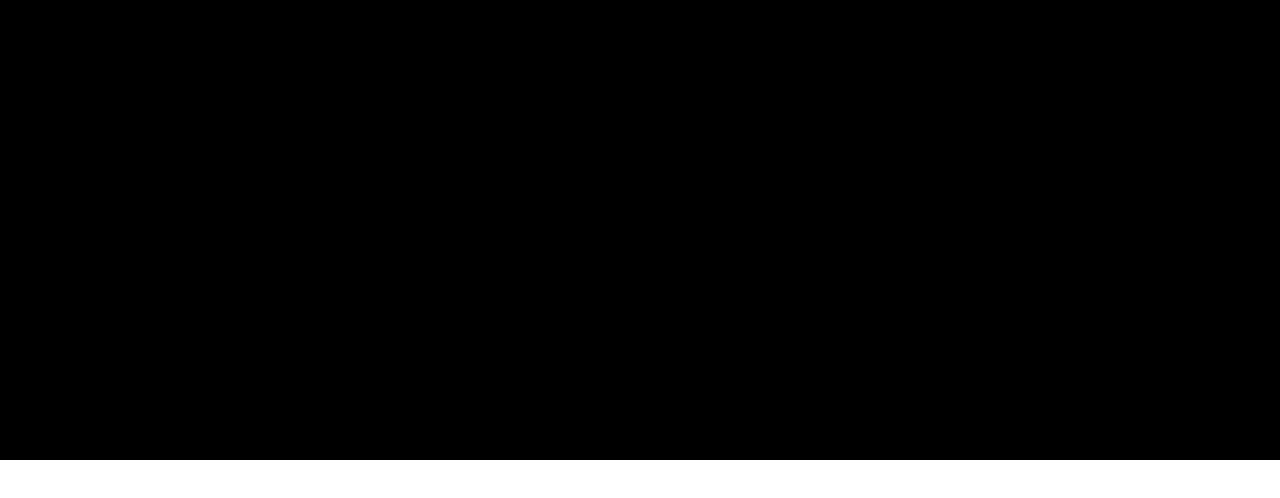
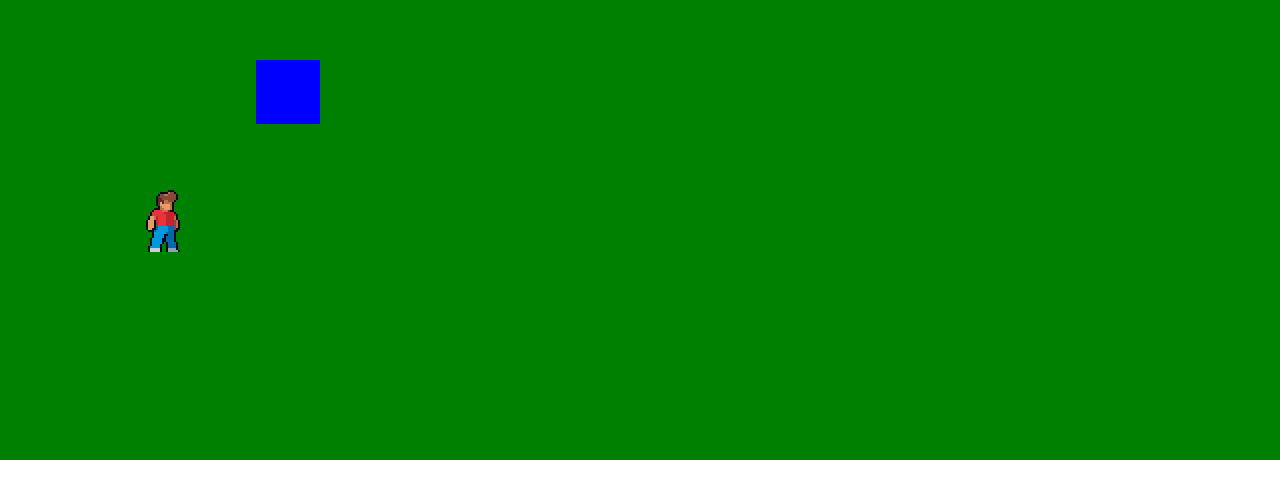
Before and after one commit to devnmarki/blit-js, a website built with Vite: page index.html in a window 1280 px wide. Shown: the part 260-758 px from the top of the page. Built offline with nearby package versions, Linux system fonts and the light colour scheme; animation ran at ten frames a second.

Commit message:
fix: file init

```diff
--- a/src/blitjs.ts
+++ b/src/blitjs.ts
@@ -1,9 +1,55 @@
 export namespace BlitJS {
+
+    export type Color = {
+        r: number,
+        g: number,
+        b: number,
+        a: number
+    }
+
+    export class Rect {
+        private _x: number;
+        private _y: number;
+        private _w: number;
+        private _h: number;
+
+        constructor(pos: [number, number], size: [number, number]) {
+            this._x = pos[0];
+            this._y = pos[1];
+            this._w = size[0];
+            this._h = size[1];
+        }
+
+        get width() { return this._w; }
+        set width(value: number) { this._w = value; }
+
+        get height() { return this._h; }
+        set height(value: number) { this._h = value; }
+
+        get x() { return this._x; }
+        set x(value: number) { this._x = value; }
+
+        get y() { return this._y; }
+        set y(value: number) { this._y = value; }
+
+        get left() { return this._x; }
+        set left(value: number) { this._x = value; }
+
+        get right() { return this._x + this._w; }
+        set right(value: number) { this._x = value - this._w }
+
+        get top() { return this._y; }
+        set top(value: number) { this._y = value; }
+
+        get bottom() { return this._y + this._h; }
+        set bottom(value: number) { this._y = value - this._h }
+    }
 
     export class Surface {
         canvas: HTMLCanvasElement = document.createElement('canvas');
         ctx: CanvasRenderingContext2D = this.canvas.getContext('2d') as CanvasRenderingContext2D;
         size: [number, number];
+        image: HTMLImageElement | null = null;
 
         constructor(size: [number, number]) {
             this.size = size;
@@ -20,6 +66,52 @@ export namespace BlitJS {
 
         blit(surface: Surface, pos: [number, number]): void {
             this.ctx.drawImage(surface.canvas, pos[0], pos[1]);
+        }
+
+        copy(): Surface {
+            return new Surface(this.size);
+        }
+    }
+
+    export namespace image {
+
+        export const load = (filename: string): Promise<Surface> => {
+            return new Promise((res, rej) => {
+                const imageElement = new Image();
+                imageElement.src = filename;
+                imageElement.onload = () => {
+                    const surf = new Surface([imageElement.width, imageElement.height]);
+                    surf.ctx.imageSmoothingEnabled = false;
+                    surf.ctx.drawImage(imageElement, 0, 0);
+                    surf.image = imageElement;
+                    res(surf);
+                }
+                imageElement.onerror = (err) => rej(err);
+            });
+        }
+    }
+
+    export namespace transform {
+
+        export const scale = (surf: Surface, size: [number, number]): Surface => {
+            const scaled = new Surface(size);
+            scaled.ctx.imageSmoothingEnabled = false;
+            scaled.ctx.drawImage(surf.canvas, 0, 0, size[0], size[1]);
+            return scaled;
+        }
+
+        export const flip = (surf: Surface, flip: [boolean, boolean]): Surface => {
+            const w = surf.size[0];
+            const h = surf.size[1];
+
+            const flipped = new Surface([w, h]);
+            flipped.ctx.imageSmoothingEnabled = false;
+
+            flipped.ctx.translate(flip[0] ? w : 0, flip[1] ? h : 0);
+            flipped.ctx.scale(flip[0] ? -1 : 1, flip[1] ? -1 : 1);
+            flipped.ctx.drawImage(surf.canvas, 0, 0);
+
+            return flipped;
         }
     }
 
@@ -39,15 +131,13 @@ export namespace BlitJS {
 
             fill(color: string = "black") {
                 this.surface.fill(color);
-                this.update();
             }
 
             blit(surf: Surface, pos: [number, number]): void {
                 this.surface.blit(surf, pos);
-                this.update();
             }
 
-            private update(): void {
+            update(): void {
                 this.ctx.drawImage(this.surface.canvas, 0, 0);
             }
         }
@@ -61,6 +151,60 @@ export namespace BlitJS {
 
         export const getSurface = (): Surface | null => {
             return display ? display.surface : null;
+        }
+
+        export const getSize = (): [number, number] => {
+            return display ? [display.surface.size[0], display.surface.size[1]] : [0, 0];
+        }
+
+        export const getWidth = (): number => {
+            return display ? display.surface.size[0] : 0;
+        }
+
+        export const getHeight = (): number => {
+            return display ? display.surface.size[1] : 0;
+        }
+    }
+
+    export namespace time {
+
+        export class Clock {
+            private _last = performance.now();
+
+            private _rawDelta = 0;
+            private _delta = 0;
+
+            private _fps = 0;
+            private _smoothing = 0.9;
+
+            private _maxDeltaMs = 250;
+
+            tick(): number {
+                const now = performance.now();
+                this._rawDelta = now - this._last;
+
+                this._delta = Math.min(this._rawDelta, this._maxDeltaMs);
+
+                const instFps = 1000 / (this._delta || 1);
+                this._fps = this._fps
+                ? this._smoothing * this._fps + (1 - this._smoothing) * instFps
+                : instFps;
+
+                this._last = now;
+                return this._delta;
+            }
+
+            getTime(): number {
+                return this._delta;
+            }
+
+            getRawTime(): number {
+                return this._rawDelta;
+            }
+
+            getFPS(): number {
+                return this._fps;
+            }
         }
     }
 
--- a/src/main.ts
+++ b/src/main.ts
@@ -1,20 +1,58 @@
 import { BlitJS } from './blitjs';
 
-const display = BlitJS.display.setMode([1280, 720]);
+const screen = BlitJS.display.setMode([1280, 720]);
+const clock = new BlitJS.time.Clock();
+const display = new BlitJS.Surface([BlitJS.display.getWidth() / 2, BlitJS.display.getHeight() / 2]);
 
-const update = () => {
-    display.fill();
+const blueBox = new BlitJS.Surface([32, 32]);
+blueBox.fill('blue');
+
+const playerSurf = await BlitJS.image.load("./images/player.png");
+
+const rect = new BlitJS.Rect([200, 200], [50, 50]);
+
+let x: number = 50;
+let movement = [false, false];
+let flip: boolean = false;
+
+const loop = () => {
+    clock.tick();
+
+    display.fill('green');
 
     for (const e of BlitJS.event.get()) {
         if (e.type == BlitJS.event.EventType.KEYDOWN) {
-            console.log(e.key);
+            if (e.key == "a")
+                movement[0] = true;
+            if (e.key == "d")
+                movement[1] = true;
         }
-        if (e.type == BlitJS.event.EventType.MOUSEDOWN) {
-            console.log(e.button);
+        if (e.type == BlitJS.event.EventType.KEYUP) {
+            if (e.key == "a")
+                movement[0] = false;
+            if (e.key == "d")
+                movement[1] = false;
         }
     }
 
-    requestAnimationFrame(update);
+    let frameMovement: number = (Number(movement[1]) - Number(movement[0]));
+    x += frameMovement * 3;
+
+    if (frameMovement < 0)
+        flip = true;
+    if (frameMovement > 0)
+        flip = false;
+
+    display.blit(blueBox, [16 * 8, 16 * 10]);
+    display.blit(BlitJS.transform.flip(playerSurf, [flip, false]), [x, 16 * 13]);
+
+    screen.blit(BlitJS.transform.scale(display, BlitJS.display.getSize()), [0, 0]);
+
+    //screen.blit(display, [0, 0]);
+
+    screen.update();
+
+    requestAnimationFrame(loop);
 }
 
-update();
+loop();
--- a/src/styles.css
+++ b/src/styles.css
@@ -5,8 +5,12 @@
   padding: 0;
 }
 
-body {
+html, body {
   margin: 0;
   padding: 0;
   overflow: hidden;
 }
+
+canvas {
+  image-rendering: pixelated;
+}
```
Also changed, not shown: README.md, public/fonts/COOPBL.TTF (added), public/fonts/MedodicaRegular.otf (added), public/images/player.png (added), 5 other files.
